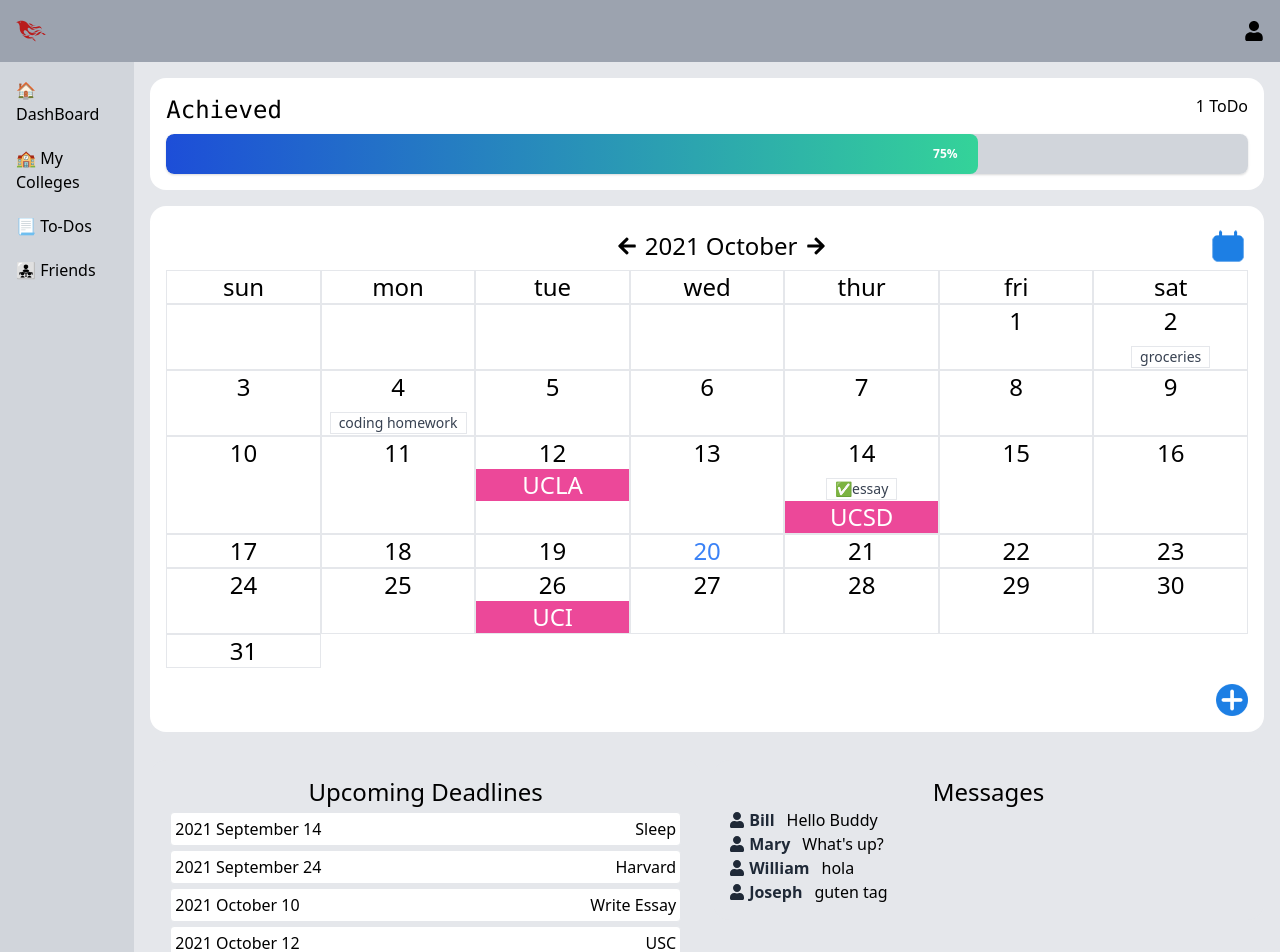
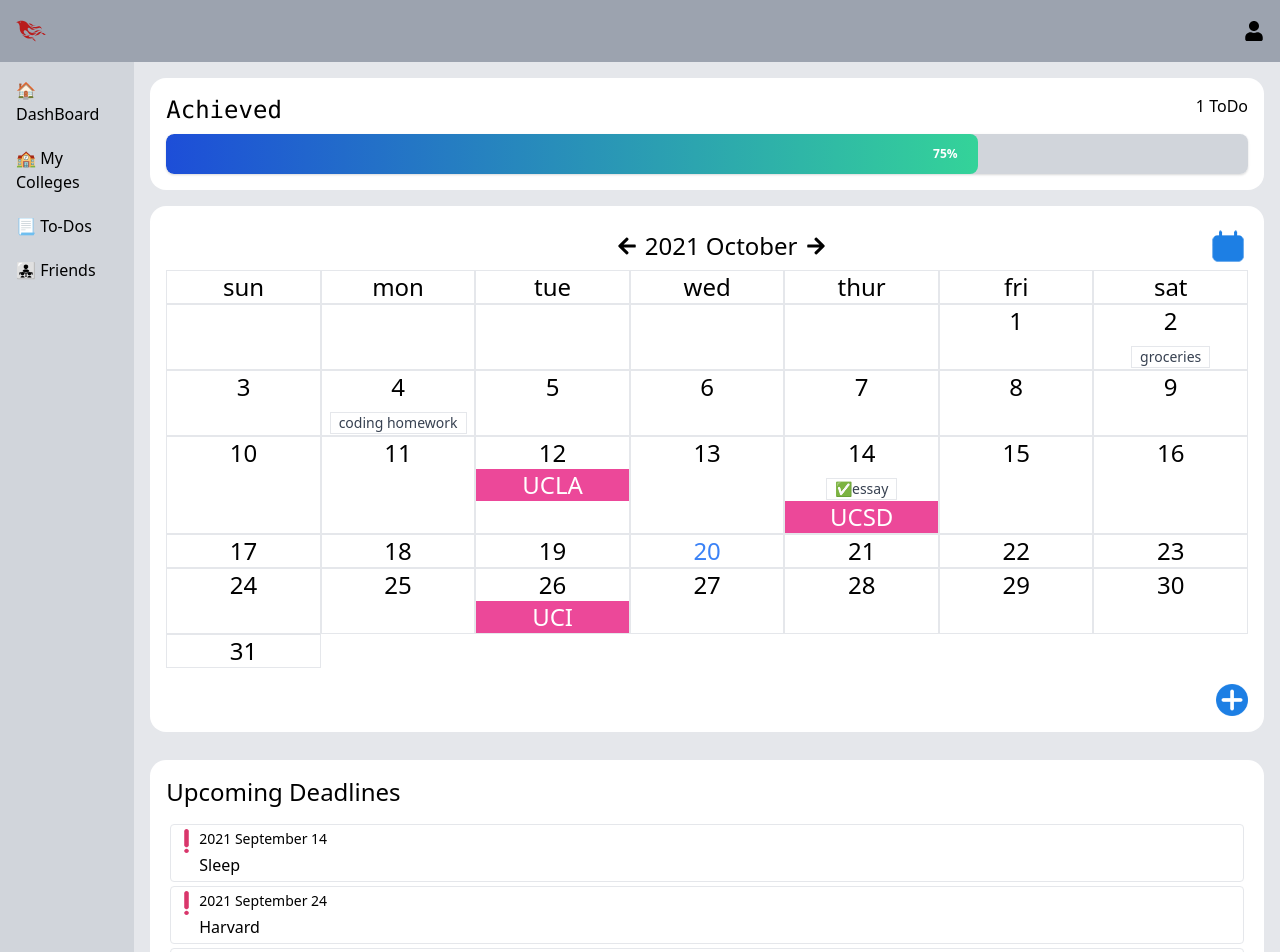
Before and after one commit to papertimesthree/college_todo, a React (Create React App) app: page / in a window 1280 px wide. Shown: the top 952 px of the page. Built offline with nearby package versions, Linux system fonts and the light colour scheme.

Commit message:
Dashboard update

```diff
--- a/src/pages/Dashboard.jsx
+++ b/src/pages/Dashboard.jsx
@@ -44,10 +44,6 @@ export default function DashBoard() {
         <div className="w-0 flex-1">
           <UpcomingDeadlines deadlines={DEADLINES} />
         </div>
-        <div className="w-3" />
-        <div className="w-0 flex-1">
-          <Messages data={DATA} />
-        </div>
       </div>
     </div>
   );
@@ -69,12 +65,19 @@ function Progress() {
 function UpcomingDeadlines({ deadlines }) {
   const sortedDeadlines = deadlines.sort((a, b) => a.deadline - b.deadline);
   return (
-    <div className="bg-gray-200 rounded-2xl p-4 ">
-      <h1 className="text-center text-2xl">Upcoming Deadlines</h1>
+    <div className="bg-white rounded-2xl p-4 ">
+      <h1 className="font-sans text-2xl mb-4">Upcoming Deadlines</h1>
       {sortedDeadlines.map((t, i) => (
-        <div className=" bg-white flex justify-between border rounded p-1 m-1">
-          <span>{format(t.deadline, "yyyy MMMM d")}</span>
-          <div>{t.name}</div>
+        <div className=" bg-white border rounded p-1 m-1">
+          <div className="flex text-sm">
+            <img
+              src="img/icon_exclamation-mark.png"
+              alt="exclamation mark"
+              className=""
+            />
+            <span>{format(t.deadline, "yyyy MMMM d")}</span>
+          </div>
+          <div className="ml-6">{t.name}</div>
         </div>
       ))}
     </div>
```
